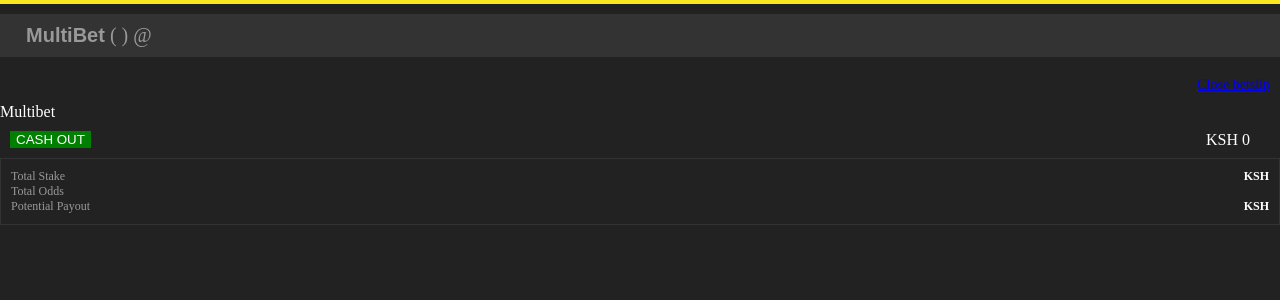
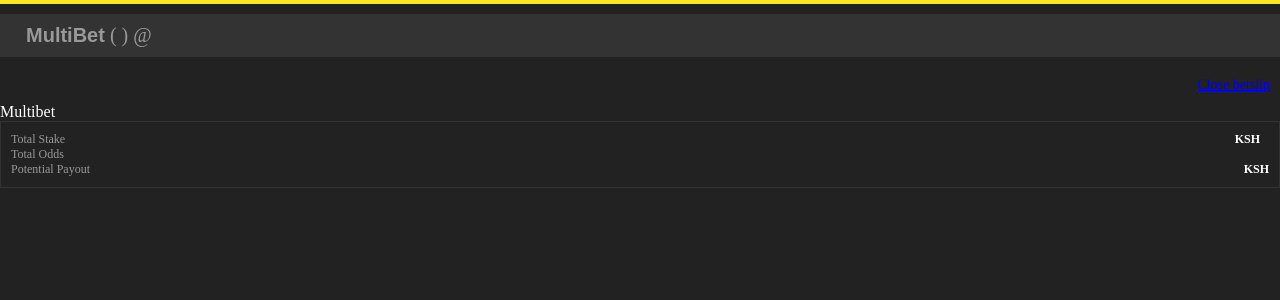
Before and after one commit to cyrillekey/Betpoa, a PHP site: page /html/betresult.php?bet=1 in a window 1280 px wide. Shown: the top 300 px of the page. Run offline with PHP 8.4, Linux system fonts and the light colour scheme; the visitor is signed in with stand-in values (Sample User, id 1); data that the repository does not hold is empty.

Commit message:
fix convert

```diff
--- a/html/betresult.php
+++ b/html/betresult.php
@@ -144,10 +144,7 @@
                                 <div class="accumulator-name">Multibet</div>
                                 <div class="accumulator-amount"></div>
                             </div>
-                            <div>
-                                <button class="betslip-cashout">CASH OUT</button>
-                                <div class="accumulator-amount">KSH ' . ($row->possiblewin) * 0.05 . '</div>
-                            </div>
+
                             <div class="betslip-details">
                                 <div class="betslip-total-stake"><span>Total Stake</span>
                                 <span class="betslip-total-stake-value">KSH ' . $row->bet_amount . '</span>
```
